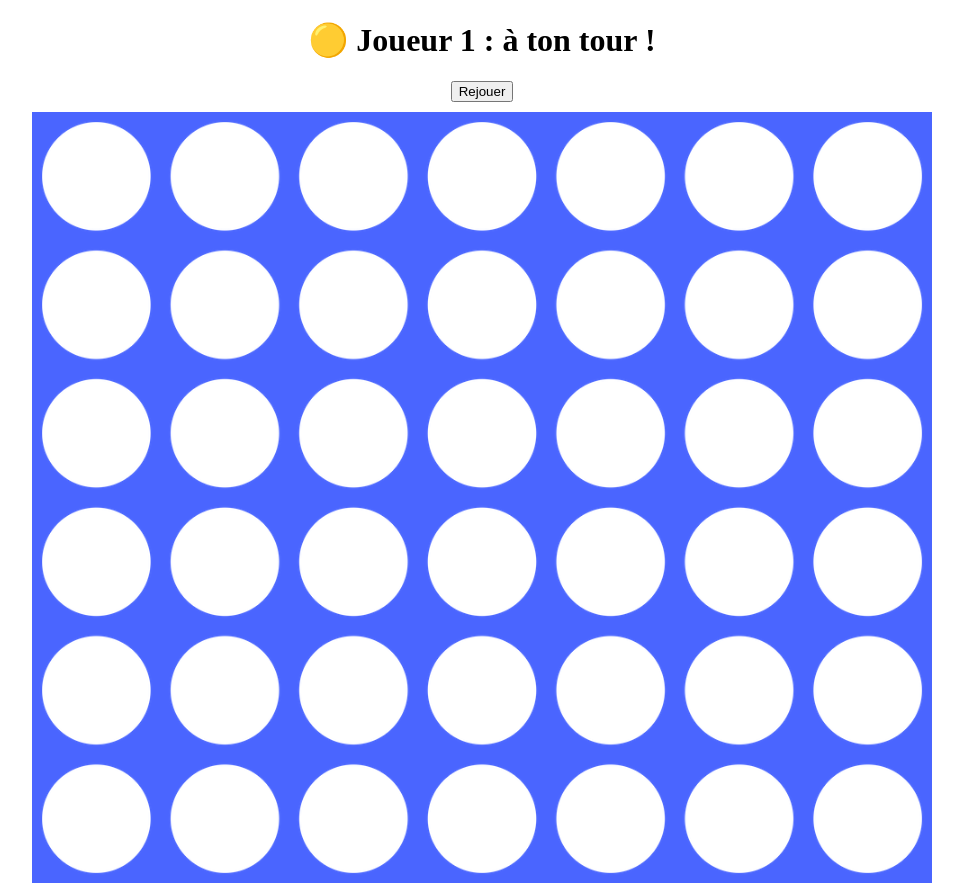
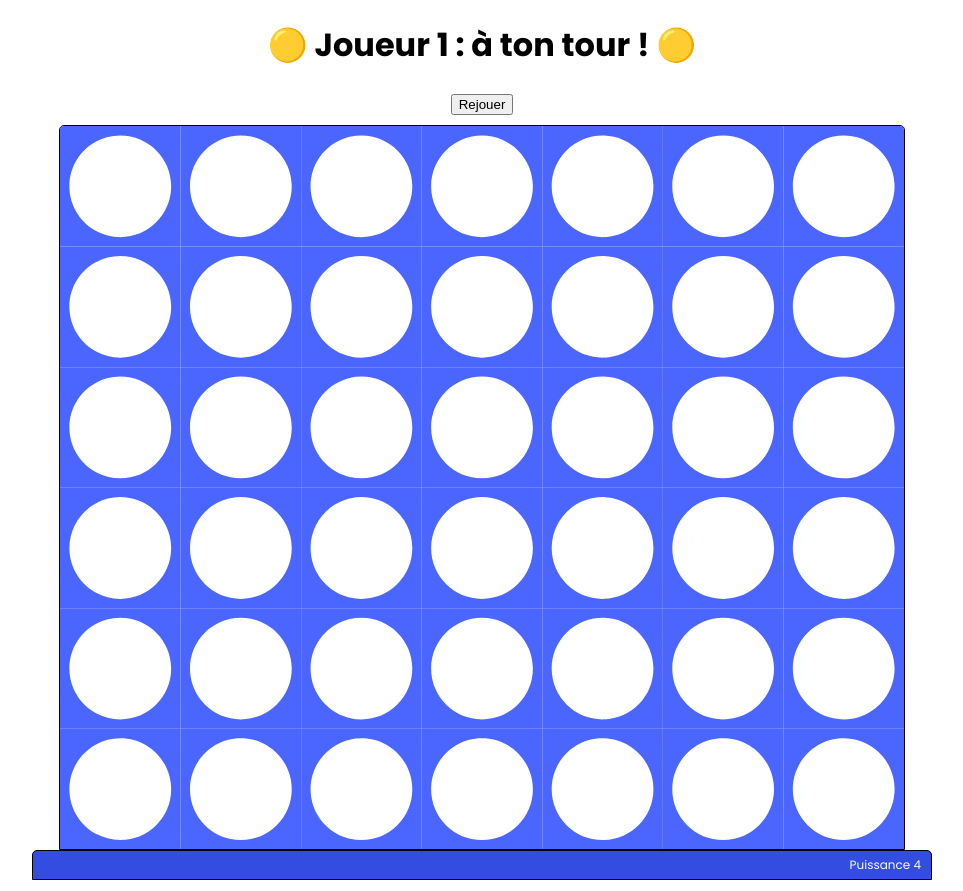
Before and after one commit to clementgateaud/connect4, a React (Create React App) app: page / in a window 1280 px wide. Shown: the whole page, without its empty margins (158-1121 px from the left). Built offline with nearby package versions, Linux system fonts and the light colour scheme.

Commit message:
visual improvement

```diff
--- a/src/App.jsx
+++ b/src/App.jsx
@@ -35,6 +35,5 @@
 // Big winner announcement
 // confetti
 // line to show the winning combination
-// make board more realistic
 // multi pages (leaderboard, homepage, other games)
 // edit player names
--- a/src/App.module.css
+++ b/src/App.module.css
@@ -1,6 +1,9 @@
+@import url("https://fonts.googleapis.com/css2?family=Poppins:ital,wght@0,100;0,200;0,300;0,400;0,500;0,600;0,700;0,800;0,900;1,100;1,200;1,300;1,400;1,500;1,600;1,700;1,800;1,900&display=swap");
+
 .main {
   max-width: 900px;
   margin: 0 auto;
   padding: 0 20px;
   text-align: center;
+  font-family: "Poppins", sans-serif;
 }
--- a/src/components/Grid.jsx
+++ b/src/components/Grid.jsx
@@ -3,7 +3,7 @@
 import { useContext } from "react";
 import { Puissance4GameContext } from "../Puissance4GameContext";
 import { Case } from "./Case";
-import supportSvg from "../assets/support.png";
+import { ReactComponent as SupportSVG } from "../assets/support.svg";
 import styles from "./Grid.module.css";
 
 export const Grid = () => {
@@ -17,12 +17,16 @@
 
   return (
     <div className={styles.main}>
-      {/* eslint-disable-next-line jsx-a11y/alt-text */}
-      <img className={styles.support} src={supportSvg} />
-      <div className={styles.cases}>
-        {grid.map((owner, index) => (
-          <Case key={index} owner={owner} index={index} />
-        ))}
+      <div className={styles.gridBody}>
+        <SupportSVG className={styles.support} fill="#4b65ff" />
+        <div className={styles.cases}>
+          {grid.map((owner, index) => (
+            <Case key={index} owner={owner} index={index} />
+          ))}
+        </div>
+      </div>
+      <div className={styles.bottomBar} style={{ backgroundColor: "#334de0" }}>
+        Puissance 4
       </div>
     </div>
   );
--- a/src/components/Grid.module.css
+++ b/src/components/Grid.module.css
@@ -5,14 +5,32 @@
 .cases {
   display: grid;
   grid-template-columns: repeat(7, 1fr);
+  margin: 0 3%;
 }
 
 .support {
   position: absolute;
-  width: 100%;
-  height: 100%;
+  width: 94%;
+  height: auto;
   top: 0%;
   left: 0%;
   pointer-events: none;
   z-index: 10;
+  margin: 0 3%;
+  border: solid 1px black;
+  border-radius: 5px 5px 0px 0px;
+  box-sizing: border-box;
 }
+
+.bottomBar {
+  height: 30px;
+  border-radius: 5px 5px 0px 0px;
+  border: solid 1px black;
+  box-sizing: border-box;
+  color: rgb(250, 250, 250);
+  font-size: 12px;
+  padding-right: 10px;
+  display: flex;
+  align-items: center;
+  justify-content: right;
+}
--- a/src/components/Header.jsx
+++ b/src/components/Header.jsx
@@ -27,7 +27,9 @@
           !isDraw &&
           `${
             playerTurn === 1 ? "🟡" : "🔴"
-          } Joueur ${playerTurn} : à ton tour !`}
+          } Joueur ${playerTurn} : à ton tour ! ${
+            playerTurn === 1 ? "🟡" : "🔴"
+          }`}
         {isDraw && `Égalité !`}
         {winner && `Bravo Joueur ${winner} !`}
       </h1>
--- a/src/utils.js
+++ b/src/utils.js
@@ -1,4 +1,4 @@
-import { WINNING_COMBINATIONS } from "./enums";
+import { WINNING_COMBINATIONS } from "./constants";
 
 export const getCaseToFill = (index, grid) => {
   // set all the column cases in an array
```
Also changed, not shown: src/assets/support.png (deleted), src/assets/support.svg (added), src/constants.js (renamed from src/enums.js).
